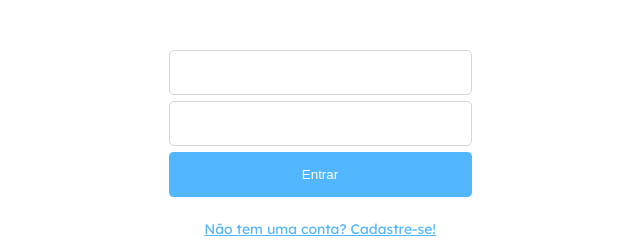
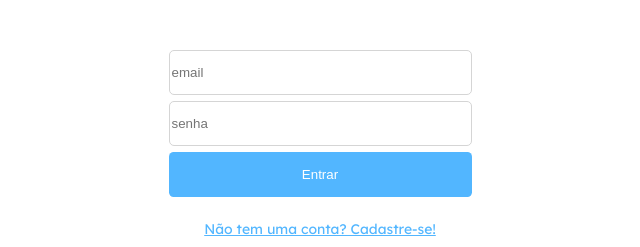
Before and after one commit to kadioba/projeto11-trackit, a React (Create React App) app: page / in a window 1280 px wide. Shown: the part 228-475 px from the top of the page, without its empty margins (320-960 px from the left). Built offline with nearby package versions, Linux system fonts and the light colour scheme.

Commit message:
Versao com avanco na tela de login

```diff
--- a/src/components/Cadastro/Cadastro.js
+++ b/src/components/Cadastro/Cadastro.js
@@ -1,7 +1,6 @@
 import styled from "styled-components";
 import { Link } from "react-router-dom";
 import { useNavigate } from "react-router-dom"
-
 import React from 'react'
 import axios from "axios";
 import { ThreeDots } from 'react-loader-spinner'
--- a/src/components/Login/Login.js
+++ b/src/components/Login/Login.js
@@ -1,17 +1,70 @@
 import styled from "styled-components";
 import { Link } from "react-router-dom";
+import React from 'react'
+import { ThreeDots } from 'react-loader-spinner'
+import axios from "axios";
+import { useNavigate } from "react-router-dom"
+
+
+
 
 import logoGrande from "../../assets/logo-grande.png"
 
 
 export default function Login() {
+
+    const [email, setEmail] = React.useState("");
+    const [senha, setSenha] = React.useState("");
+    const [logar, setLogar] = React.useState(false)
+
+    const navigate = useNavigate()
+
+
+    function loginAplicacao(event) {
+
+        event.preventDefault();
+
+        const requisicao = axios.post("https://mock-api.bootcamp.respondeai.com.br/api/v2/trackit/auth/login", {
+            email: email,
+            password: senha
+        })
+
+        setLogar(true)
+
+        requisicao.then(resposta => {
+            console.log("Sucesso")
+            console.log(resposta)
+            navigate("/hoje")
+        })
+
+        requisicao.catch(resposta => {
+            console.log("Erro")
+            console.log(resposta)
+            setLogar(false)
+            alert("Erro ao logar, tente novamente")
+        })
+
+    }
+
     return (
         <PaginaDeCadastro>
             <img src={logoGrande} alt="" />
             <div>
-                <input type="text" />
-                <input type="text" />
-                <button>Entrar</button>
+                <form onSubmit={loginAplicacao}>
+                    <input disabled={logar} placeholder="email" type="email" value={email} onChange={e => setEmail(e.target.value)} />
+                    <input disabled={logar} placeholder="senha" type="password" value={senha} onChange={e => setSenha(e.target.value)} />
+                    <button disabled={logar} type="submit" >{logar ? <ThreeDots
+                        text
+                        height="80"
+                        width="80"
+                        radius="9"
+                        color="white"
+                        ariaLabel="three-dots-loading"
+                        wrapperStyle={{}}
+                        wrapperClassName=""
+                        visible={true}
+                    /> : "Entrar"}</button>
+                </form>
             </div>
             <Link to="/cadastro">Não tem uma conta? Cadastre-se!</Link>
         </PaginaDeCadastro>
@@ -22,7 +75,7 @@ const PaginaDeCadastro = styled.div`
 display: flex;
 flex-direction: column;
 align-items: center;
-div{
+form{
     margin-top: 32px;
     width: 303px;
     height: 147px;
```
Also changed, not shown: src/components/Hoje/Hoje.js (added, +7 -0 lines).
